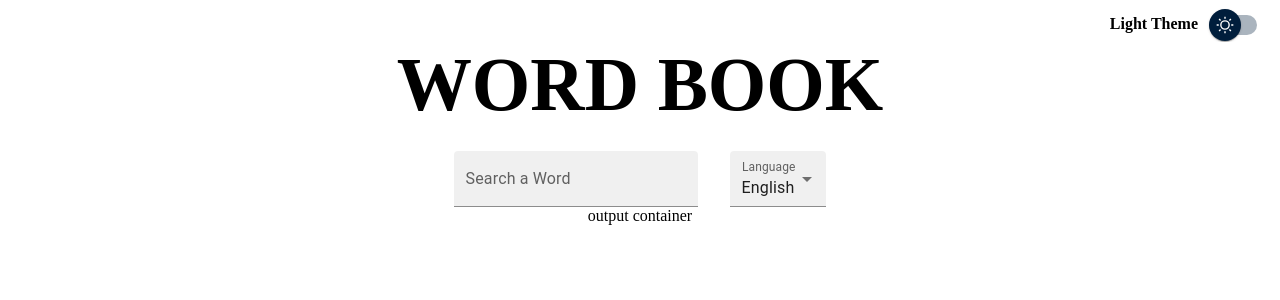
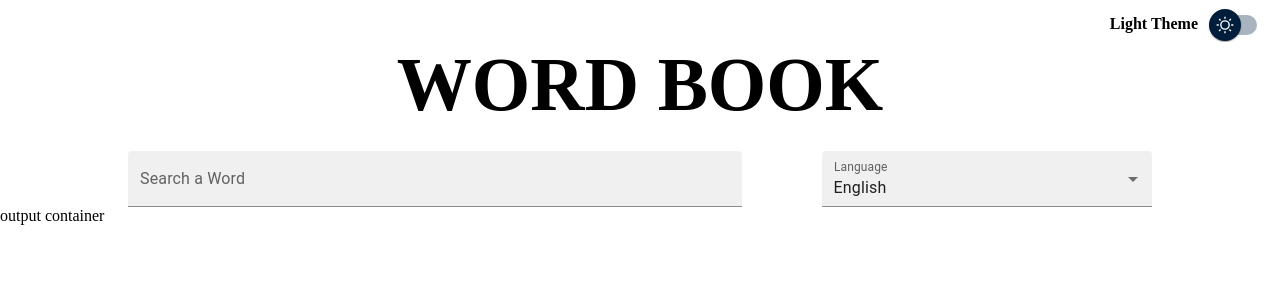
Before and after one commit to marveldev/my-dictionary, a React (Create React App) app: page / in a window 1280 px wide. Shown: the top 300 px of the page. Built offline with nearby package versions, Linux system fonts and the light colour scheme.

Commit message:
style form component

```diff
--- a/src/components/form/Form.jsx
+++ b/src/components/form/Form.jsx
@@ -5,11 +5,16 @@ const Form = () => {
 
   return (
     <div className="form">
-      <TextField label="Search a Word" variant="filled" />
+      <div className="search-box">
+        <TextField id="fullWidth" fullWidth label="Search a Word" variant="filled" />
+      </div>
+
+      <div className="language-select-box">
         <TextField
           label="Language"
           value="English"
           variant="filled"
+          fullWidth
           select
         >
           {languages.map(language => (
@@ -19,6 +24,7 @@ const Form = () => {
           ))}
         </TextField>
       </div>
+    </div>
   )
 }
 
--- a/src/index.css
+++ b/src/index.css
@@ -3,7 +3,9 @@ body {
 }
 
 .app {
-  text-align: center;
+  position: absolute;
+  width: 100%;
+  height: 100%;
 }
 
 .theme-switcher {
@@ -15,10 +17,21 @@ body {
 h1 {
   font-size: 4.7em;
   margin: 0 0 0.3em;
+  text-align: center;
 }
 
 .form {
   display: flex;
-  justify-content: center;
-  gap: 2em;
+  gap: 5em;
+  width: 80%;
+  margin: 0 auto;
 }
+
+.search-box {
+  flex: 0.65;
+}
+
+.language-select-box {
+  flex: 0.35;
+  text-align: left;
+}
```
Lines whose indentation alone changed are shown as unchanged.
